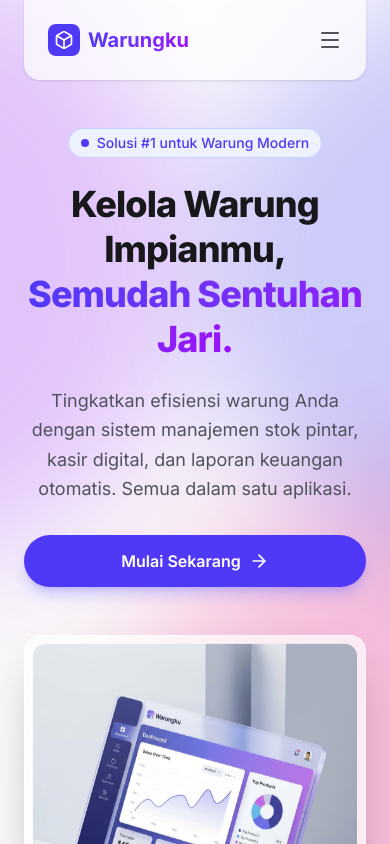
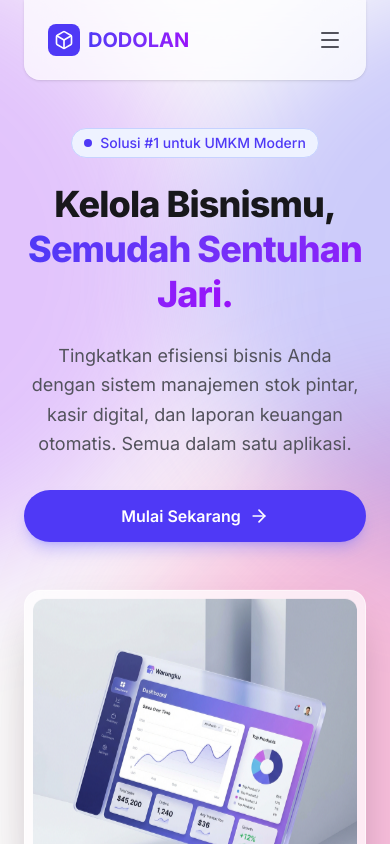
Before and after one commit to Rizal-Nurochman/AbrizamStore, a Next.js app in the folder apps/web/: page / in a window 390 px wide. Shown: the top 844 px of the page. Built offline with nearby package versions, Linux system fonts and the light colour scheme; no server answers.

Commit message:
feat: implement initial landing page with hero section, features, and responsive navigation

```diff
--- a/apps/web/src/app/layout.tsx
+++ b/apps/web/src/app/layout.tsx
@@ -7,8 +7,8 @@ import { Toaster } from "sonner";
 const inter = Inter({ subsets: ["latin"] });
 
 export const metadata: Metadata = {
-  title: "Warungku",
-  description: "Generated by create next app",
+  title: "DODOLAN",
+  description: "Dodolan - Solusi manajemen bisnis dari bahasa Jawa yang artinya berjualan",
 };
 
 export default function RootLayout({
--- a/apps/web/src/app/page.tsx
+++ b/apps/web/src/app/page.tsx
@@ -19,7 +19,7 @@ export default function Home() {
                 <Box className="h-5 w-5" />
               </div>
               <span className="text-xl font-bold bg-clip-text text-transparent bg-gradient-to-r from-indigo-600 to-purple-600 dark:from-indigo-400 dark:to-purple-400">
-                Warungku
+                DODOLAN
               </span>
             </Link>
 
@@ -41,7 +41,7 @@ export default function Home() {
                 href="/register"
                 className="rounded-full bg-indigo-600 px-6 py-2.5 text-sm font-semibold text-white shadow-lg shadow-indigo-500/30 hover:bg-indigo-700 hover:shadow-indigo-500/40 transition-all active:scale-95"
               >
-                Buat Akun Warung
+                Mulai Berjualan
               </Link>
             </div>
 
@@ -86,7 +86,7 @@ export default function Home() {
                   className="w-full text-center rounded-xl bg-indigo-600 px-6 py-3 text-base font-semibold text-white shadow-lg shadow-indigo-500/30 hover:bg-indigo-700 transition-all active:scale-95"
                   onClick={() => setIsMobileMenuOpen(false)}
                 >
-                  Buat Akun Warung
+                  Mulai Berjualan
                 </Link>
               </div>
             </div>
@@ -106,16 +106,16 @@ export default function Home() {
             <div className="w-full lg:w-1/2 bg-transparent text-center lg:text-left z-10">
               <div className="inline-flex items-center rounded-full border border-indigo-200 bg-indigo-50 px-3 py-1 text-sm font-medium text-indigo-600 dark:border-indigo-900/50 dark:bg-indigo-900/20 dark:text-indigo-400 mb-6 animate-fade-in">
                 <span className="flex h-2 w-2 rounded-full bg-indigo-600 mr-2"></span>
-                Solusi #1 untuk Warung Modern
+                Solusi #1 untuk UMKM Modern
               </div>
               <h1 className="text-4xl lg:text-6xl font-extrabold tracking-tight text-zinc-900 dark:text-white mb-6 leading-tight animate-slide-up">
-                Kelola Warung Impianmu, <br />
+                Kelola Bisnismu, <br />
                 <span className="text-transparent bg-clip-text bg-gradient-to-r from-indigo-600 to-purple-600">
                   Semudah Sentuhan Jari.
                 </span>
               </h1>
               <p className="text-lg text-zinc-600 dark:text-zinc-300 mb-8 max-w-2xl mx-auto lg:mx-0 animate-slide-up-delayed leading-relaxed">
-                Tingkatkan efisiensi warung Anda dengan sistem manajemen stok pintar,
+                Tingkatkan efisiensi bisnis Anda dengan sistem manajemen stok pintar,
                 kasir digital, dan laporan keuangan otomatis. Semua dalam satu aplikasi.
               </p>
               <div className="flex flex-col sm:flex-row items-center justify-center lg:justify-start gap-4 animate-slide-up-delayed" style={{ animationDelay: "0.4s" }}>
@@ -136,7 +136,7 @@ export default function Home() {
                 <div className="relative z-10 rounded-2xl bg-white border border-white/20 shadow-2xl overflow-hidden glass-card p-2 dark:bg-zinc-900/50">
                   <Image
                     src="/images/dashboard-mockup.png"
-                    alt="Warungku Dashboard"
+                    alt="DODOLAN Dashboard"
                     width={800}
                     height={600}
                     className="rounded-xl w-full h-auto"
@@ -307,10 +307,10 @@ export default function Home() {
             <div className="flex h-8 w-8 items-center justify-center rounded-lg bg-indigo-600 text-white">
               <Box className="h-5 w-5" />
             </div>
-            <span className="text-xl font-bold text-zinc-900 dark:text-white">Warungku</span>
+            <span className="text-xl font-bold text-zinc-900 dark:text-white">DODOLAN</span>
           </div>
           <p className="text-sm text-zinc-500 dark:text-zinc-400">
-            &copy; {new Date().getFullYear()} Warungku. All rights reserved.
+            &copy; {new Date().getFullYear()} DODOLAN. All rights reserved.
           </p>
         </div>
       </footer>
```
Also changed, not shown: 1 other file (tests, documents, lock files or other folders).
